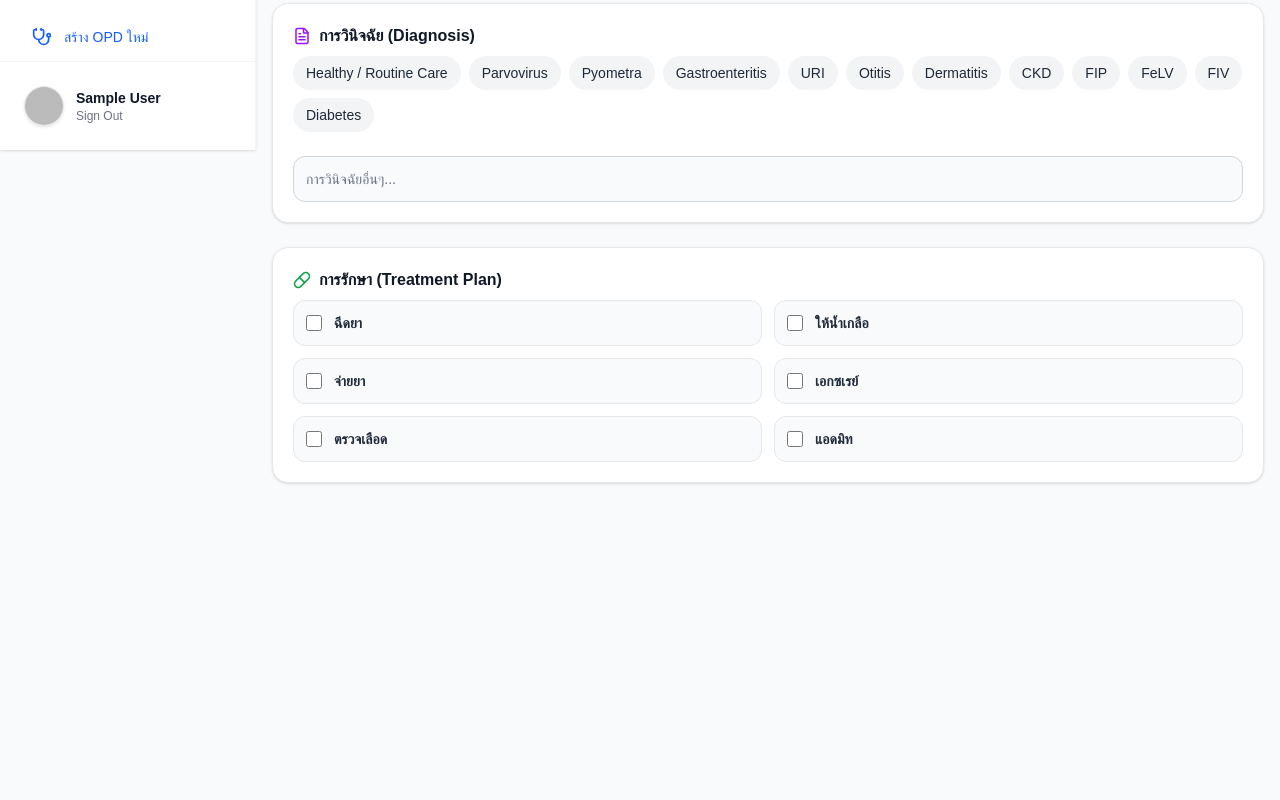
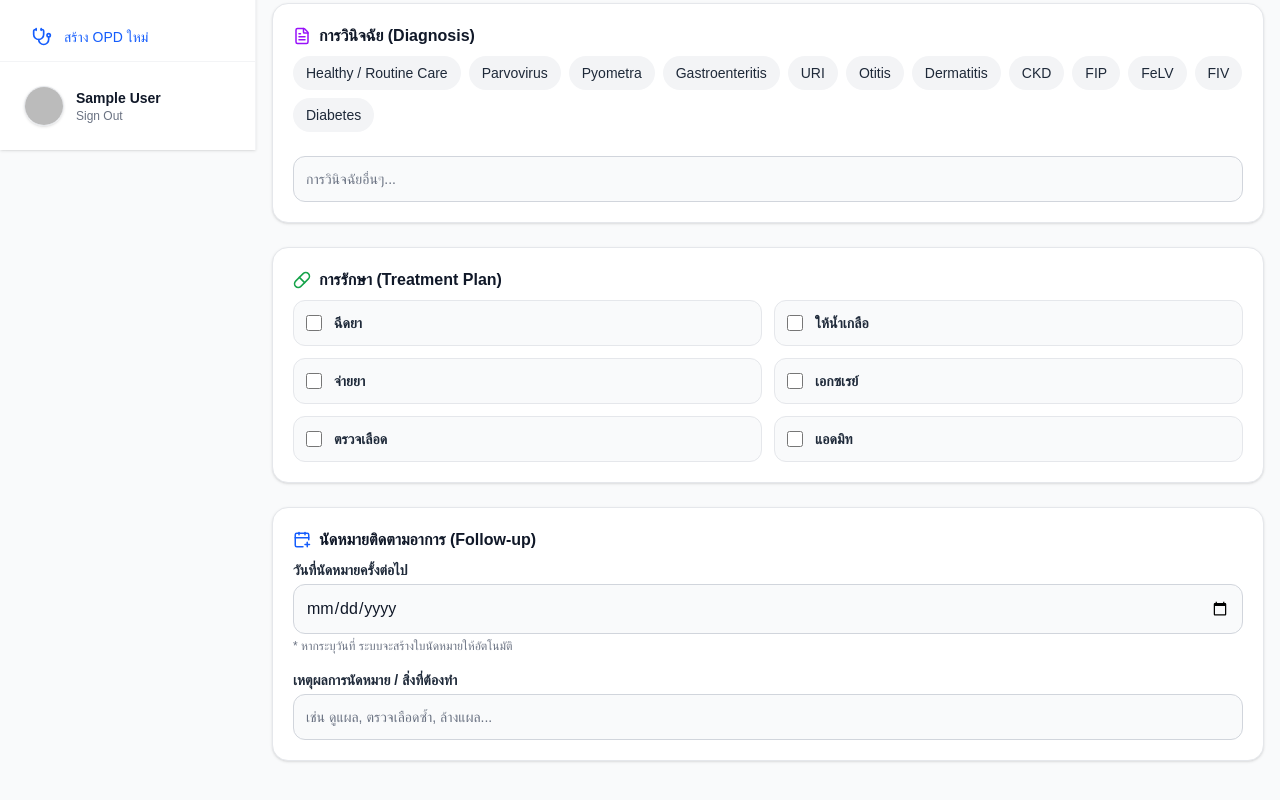
Before and after one commit to baboza/smilepet, a Next.js app: page /opd/new in a window 1280 px wide. Shown: the part 650-1450 px from the top of the page. Before the commit the page ends 1261 px from the top, so only its background shows below. Built offline with nearby package versions, Linux system fonts and the light colour scheme; no server answers; the database is empty; sample sign-in values are in the browser's storage; a web font is replaced by a local one.

Commit message:
feat: Add follow-up appointment fields to OPD form

```diff
--- a/src/app/(dashboard)/opd/new/page.tsx
+++ b/src/app/(dashboard)/opd/new/page.tsx
@@ -102,12 +102,28 @@ function OpdFormContent() {
   const onSubmit = async (data: any) => {
     setIsSubmitting(true);
     try {
+      const now = new Date();
       const docRef = await addDoc(collection(db, "opd_records"), {
         ...data,
         doctorId: user?.uid || "unknown",
-        date: new Date().toISOString().split("T")[0],
-        createdAt: new Date().toISOString()
+        date: now.toISOString().split("T")[0],
+        createdAt: now.toISOString()
       });
+
+      // Create appointment if next appointment date is provided
+      if (data.nextAppointmentDate) {
+        await addDoc(collection(db, "appointments"), {
+          petId: data.petId,
+          type: data.nextAppointmentReason || "นัดติดตามอาการ",
+          date: data.nextAppointmentDate,
+          time: "09:00", // Default time
+          status: "pending",
+          notes: "นัดหมายอัตโนมัติจากการบันทึกผลตรวจ OPD",
+          createdAt: now.toISOString(),
+          createdBy: user?.uid || "unknown"
+        });
+      }
+
       setSavedPetId(data.petId);
       setShowSuccessModal(true);
     } catch (error) {
@@ -366,6 +382,34 @@ function OpdFormContent() {
           </div>
         </section>
 
+        {/* 5. Follow-up Appointment */}
+        <section className="bg-white p-5 rounded-2xl shadow-sm border border-gray-200 space-y-4">
+          <div className="flex items-center gap-2 text-gray-900 font-bold mb-2">
+            <CalendarPlus size={18} className="text-blue-600" />
+            <h2>นัดหมายติดตามอาการ (Follow-up)</h2>
+          </div>
+          <div className="space-y-4">
+            <div>
+              <label className="block text-sm font-bold text-gray-800 mb-1">วันที่นัดหมายครั้งต่อไป</label>
+              <input
+                type="date"
+                {...register("nextAppointmentDate")}
+                className="w-full p-3 border border-gray-300 rounded-xl bg-gray-50 text-gray-900 focus:bg-white focus:outline-none focus:ring-2 focus:ring-blue-500"
+              />
+              <p className="text-xs text-gray-500 mt-1">* หากระบุวันที่ ระบบจะสร้างใบนัดหมายให้อัตโนมัติ</p>
+            </div>
+            <div>
+              <label className="block text-sm font-bold text-gray-800 mb-1">เหตุผลการนัดหมาย / สิ่งที่ต้องทำ</label>
+              <input
+                type="text"
+                {...register("nextAppointmentReason")}
+                placeholder="เช่น ดูแผล, ตรวจเลือดซ้ำ, ล้างแผล..."
+                className="w-full p-3 border border-gray-300 rounded-xl bg-gray-50 text-gray-900 focus:bg-white focus:outline-none focus:ring-2 focus:ring-blue-500 text-sm placeholder-gray-500"
+              />
+            </div>
+          </div>
+        </section>
+
       </div>
 
       {/* Success Modal */}
--- a/src/features/opd/schemas/opd.ts
+++ b/src/features/opd/schemas/opd.ts
@@ -46,6 +46,8 @@ export const opdSchema = z.object({
     Surgery: z.boolean().default(false),
     Prescription: z.boolean().default(false),
   }).optional(),
+  nextAppointmentDate: z.string().optional(),
+  nextAppointmentReason: z.string().optional(),
 });
 
 export type OpdFormValues = z.infer<typeof opdSchema>;
```
